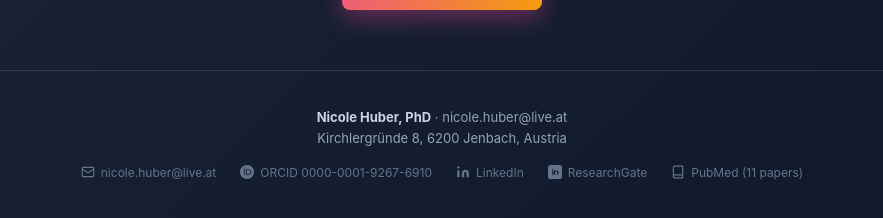
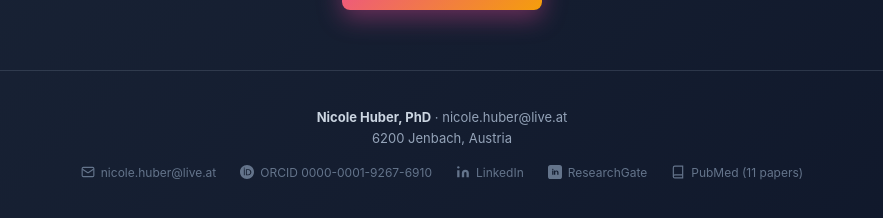
Before and after one commit to niki0211/resume, a plain HTML site: page coverletter/index.html in a window 1280 px wide. Shown: the part 3181-3399 px from the top of the page, without its empty margins (198-1081 px from the left). Drawn offline with Linux system fonts and the light colour scheme.

Commit message:
Remove street address from footer

```diff
--- a/coverletter/index.html
+++ b/coverletter/index.html
@@ -586,7 +586,7 @@
   <!-- FOOTER -->
   <div class="footer">
     <strong>Nicole Huber, PhD</strong> · nicole.huber@live.at <br>
-    Kirchlergründe 8, 6200 Jenbach, Austria
+    6200 Jenbach, Austria
     <div class="footer-links">
       <a class="footer-link" href="mailto:nicole.huber@live.at">
         <svg width="14" height="14" viewBox="0 0 24 24" fill="none" stroke="currentColor" stroke-width="2"><rect x="2" y="4" width="20" height="16" rx="2"/><path d="m22 7-8.97 5.7a1.94 1.94 0 0 1-2.06 0L2 7"/></svg>
```
